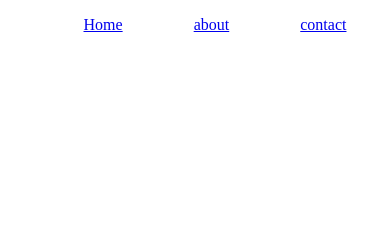
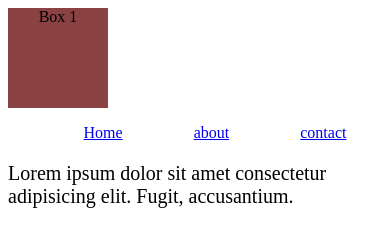
Before and after one commit to aaryan6044/CSS-CSE11, a plain HTML site: page media.html in a window 390 px wide. Drawn offline with Linux system fonts and the light colour scheme.

Commit message:
Media queries assignment

```diff
--- a/media.html
+++ b/media.html
@@ -10,7 +10,9 @@
     <!-- <p>Lorem ipsum dolor sit amet consectetur adipisicing elit. Facilis, dignissimos. Animi enim distinctio inventore
         expedita repudiandae dolor velit in. Illum accusamus similique nostrum aspernatur ut explicabo, eos sed at adipisci?</p>
          -->
-        <!-- <div class="box"></div> -->
+        <div class="container">
+  <div class="box box1">Box 1</div>
+</div>
          <nav>
             <ul>
                 <li><a href="#">Home</a></li>
@@ -19,6 +21,8 @@
             </ul>
          </nav>
 
+         <p>Lorem ipsum dolor sit amet consectetur adipisicing elit. Fugit, accusantium.</p>
+
 
 
 </body>
--- a/style.css
+++ b/style.css
@@ -103,14 +103,15 @@ div{height: 10px;
  }
 @media(orientation: landscape){
     body{
-        background-color: aqua;
+        background-color: rgb(178, 163, 180);
     }
 }
 
 .box{
-    width: 800px;
+    width: 100px;
     height: 100px;
-    background-color: blue;
+    background-color: rgb(139, 66, 66);
+    text-align: center;
 
 
 }
```
